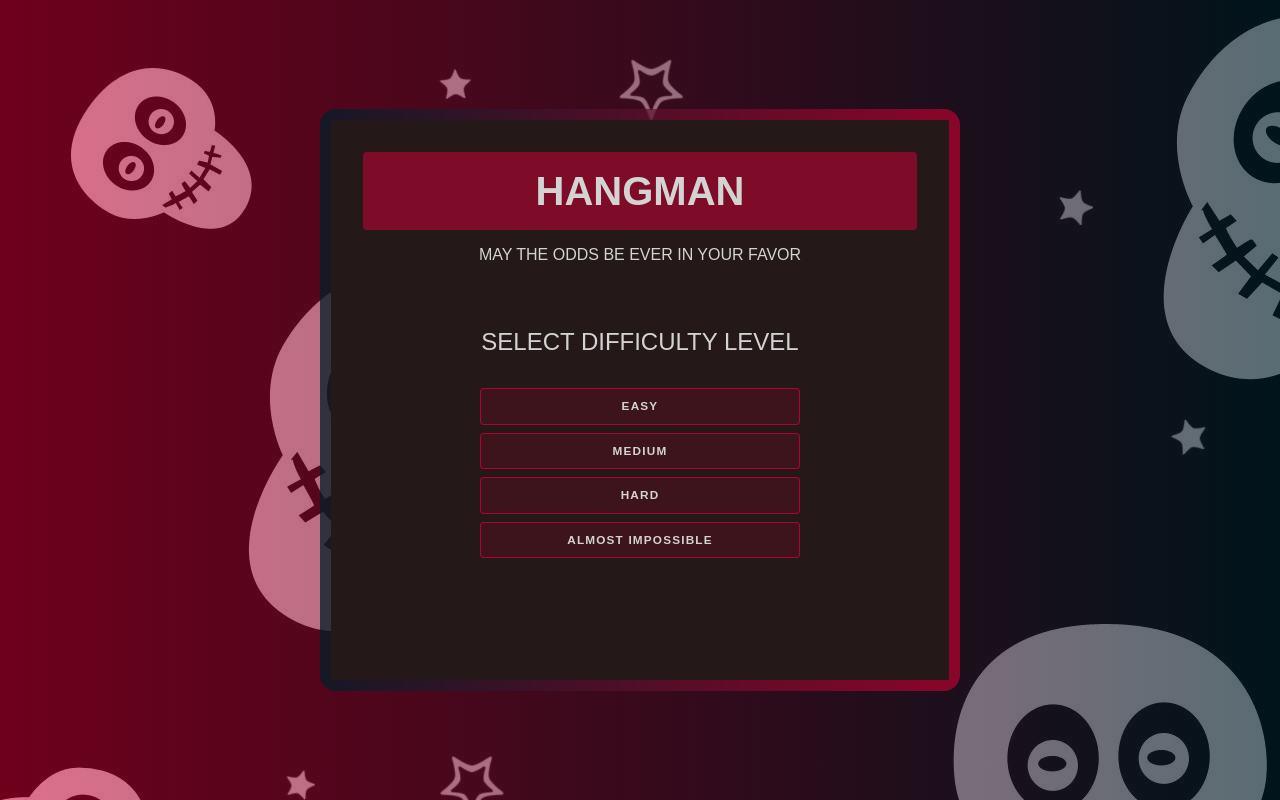
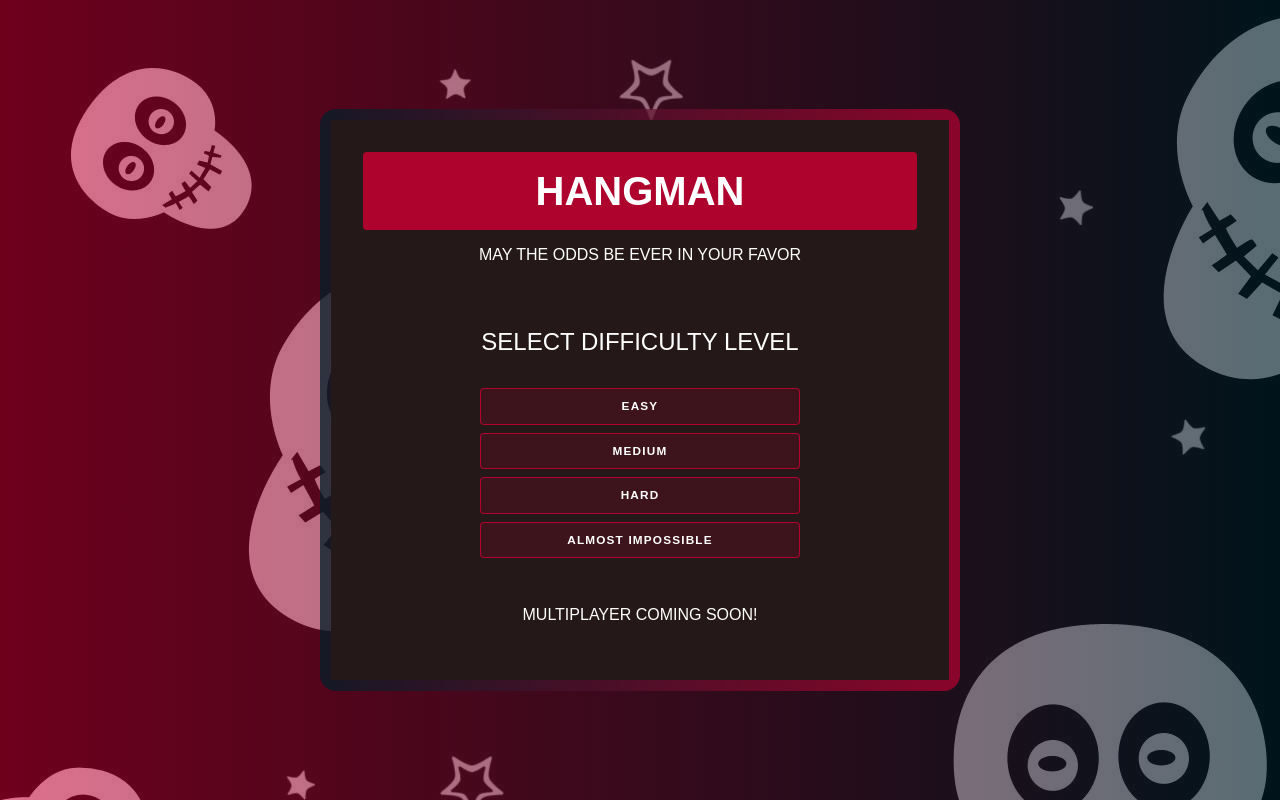
Before and after one commit to sheerryy/hangman, a React (Create React App) app in the folder client/: page / in a window 1280 px wide. Built offline with nearby package versions, Linux system fonts and the light colour scheme; a web font is replaced by a local one.

Commit message:
update title-screen

```diff
--- a/client/src/components/hangman/title_screen/title-screen.style.tsx
+++ b/client/src/components/hangman/title_screen/title-screen.style.tsx
@@ -1,14 +1,22 @@
 import {createStyles, Theme} from '@material-ui/core';
+
+const colors = {
+    red: 'rgba(197, 0, 50, 0.86)',
+    lightRed: 'rgba(197, 0, 50, 0.15)',
+    lightGrey: 'rgba(93,92,95,0.27)',
+    green: 'rgba(5,197,83,0.86)',
+    lightGreen: 'rgba(5,197,83,0.15)',
+};
 
 const TitleScreenStyle = ({spacing}: Theme) => createStyles({
     main: {
-      color: 'lightgrey',
-      textTransform: 'uppercase',
+        color: 'white',
+        textTransform: 'uppercase',
         boxSizing: 'border-box',
         padding: spacing(4),
     },
     title: {
-        backgroundColor: 'rgba(197, 0, 50, 0.56)',
+        backgroundColor: colors.red,
         borderRadius: spacing(0.5),
         fontSize: spacing(5),
         textAlign: 'center',
@@ -36,16 +44,21 @@ const TitleScreenStyle = ({spacing}: Theme) => createStyles({
     },
     difficultyButton: {
         minWidth: '100%',
-        color: 'lightgrey',
-        backgroundColor: 'rgba(197, 0, 50, 0.15)',
-        borderColor: 'rgba(197, 0, 50, 0.86)',
+        backgroundColor: colors.lightRed,
+        borderColor: colors.red,
         fontWeight: 'bolder',
+        color: 'white',
         letterSpacing: '0.1em',
         "&:hover": {
-            background: "rgba(197, 0, 50, 0.86)"
+            background: colors.red
         },
-    }
-
+    },
+    bottomText: {
+        fontSize: spacing(2),
+        textAlign: 'center',
+        display: 'block',
+        padding: `${spacing(6)}px ${spacing(0)}px ${spacing(0)}px`,
+    },
 });
 
 export {
--- a/client/src/components/hangman/title_screen/title-screen.tsx
+++ b/client/src/components/hangman/title_screen/title-screen.tsx
@@ -11,6 +11,7 @@ interface PropTypes {
         difficultyText: string,
         difficultyArea: string,
         difficultyButton: string,
+        bottomText: string,
     }
 }
 
@@ -52,6 +53,9 @@ function TitleScreen({classes}: PropTypes) {
                         </Link>
                     </Grid>
                 </Grid>
+                <Grid item xs={12} className={classes.bottomText}>
+                    Multiplayer coming soon!
+                </Grid>
             </Grid>
         </Grid>
     );
```
